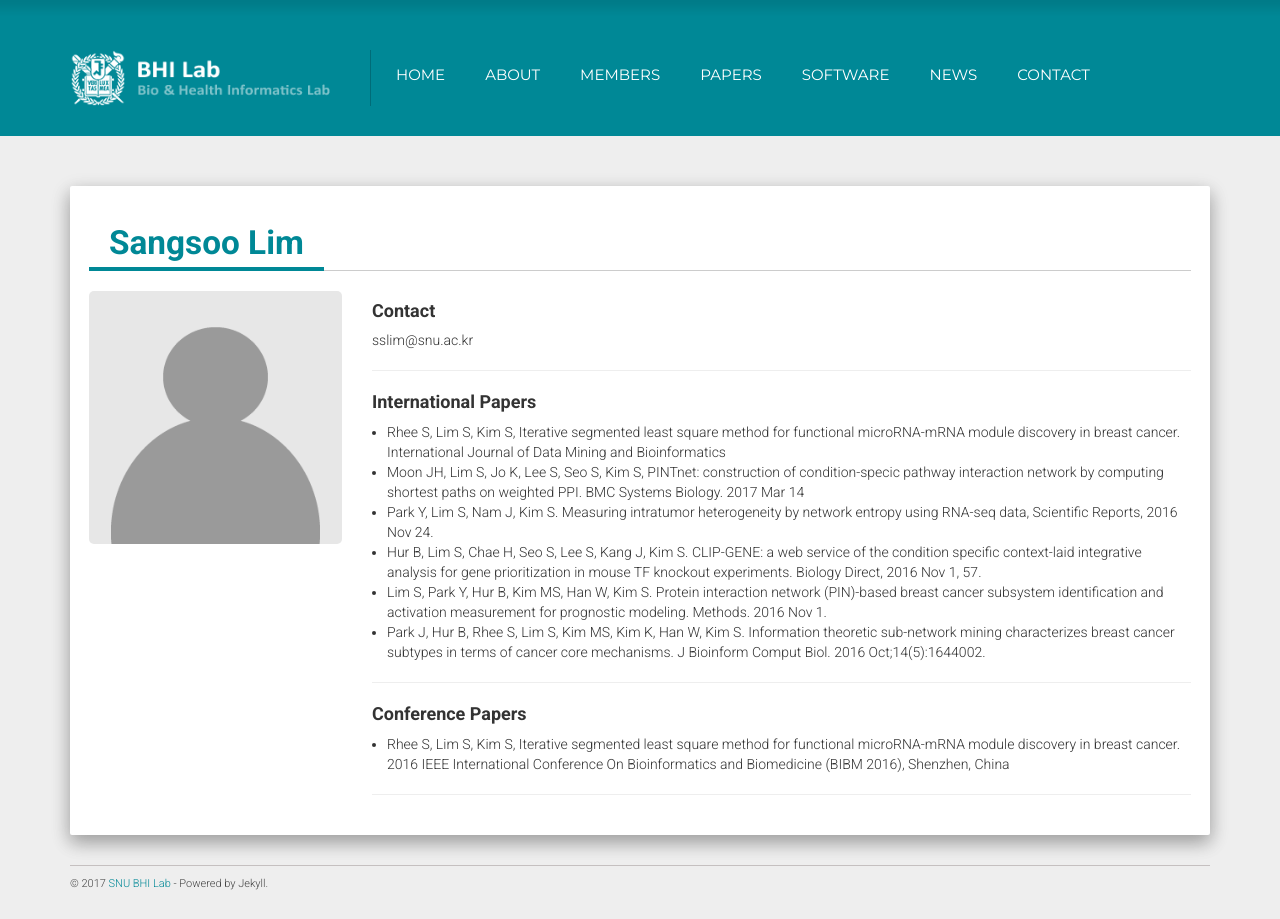
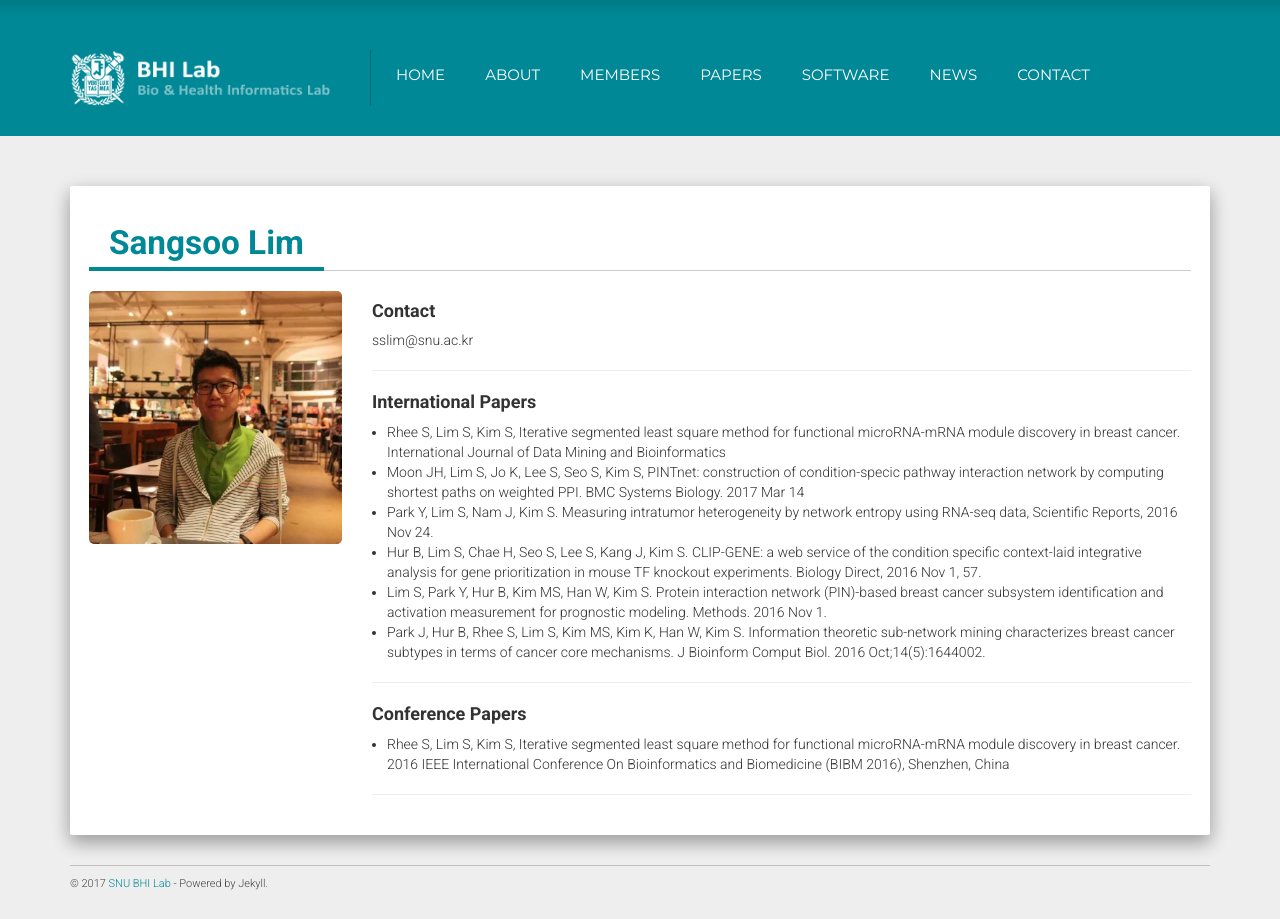
Before and after one commit to solanoon/bhi-kimlab.github.io, a Jekyll site: the page built from _members/sangsoo_lim.md, in a window 1280 px wide. Built offline with Jekyll 4.4.1, drawn with Linux system fonts in a browser that asks for light colours; nearby versions of some CDN libraries.

Commit message:
Update sangsoo_lim.md

```diff
--- a/_members/sangsoo_lim.md
+++ b/_members/sangsoo_lim.md
@@ -3,5 +3,6 @@ layout: profile
 title:  "Sangsoo Lim"
 type: phd
 tag: "Lim S"
+img: "sangsoo_lim.jpg"
 contact: "sslim@snu.ac.kr"
 ---
```
